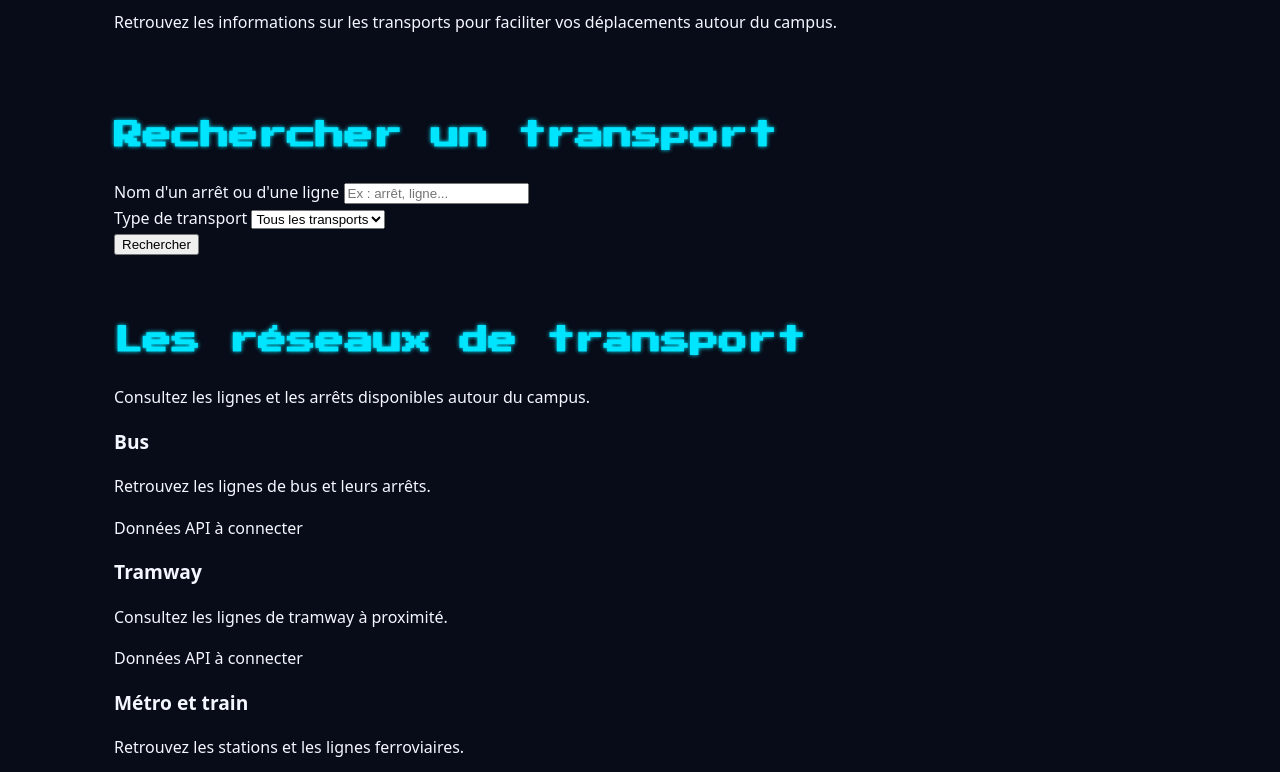
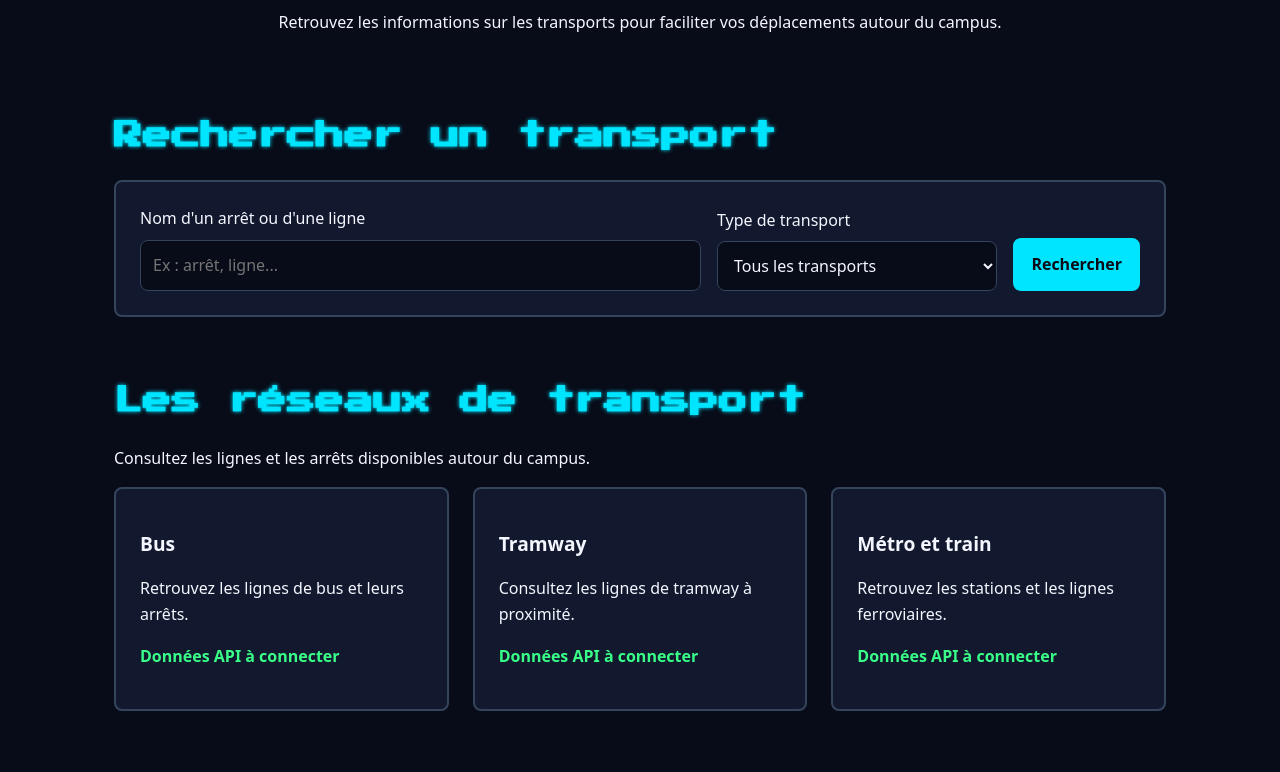
Before and after one commit to Nko1008/Campuslink, a plain HTML site: page CampusLink/transports.html in a window 1280 px wide. Shown: the part 206-978 px from the top of the page. Drawn offline with Linux system fonts and the light colour scheme.

Commit message:
Add styles for transport filters and cards
Added styles for transport filters and cards, including layout and hover effects.

```diff
--- a/CampusLink/style.css
+++ b/CampusLink/style.css
@@ -446,6 +446,103 @@ footer {
 }
 
 
+/* ---------- TRANSPORTS ---------- */
+
+.transport-accueil {
+    text-align: center;
+}
+
+.transport-filtres {
+    display: grid;
+    grid-template-columns: 2fr 1fr auto;
+    align-items: end;
+    gap: 1rem;
+
+    padding: 1.5rem;
+
+    border: 2px solid var(--bordure);
+    border-radius: var(--rayon);
+
+    background-color: var(--fond-carte);
+}
+
+.transport-filtres div {
+    display: flex;
+    flex-direction: column;
+    gap: 0.5rem;
+}
+
+.transport-filtres input,
+.transport-filtres select {
+    width: 100%;
+    padding: 0.75rem;
+
+    border: 1px solid var(--bordure);
+    border-radius: var(--rayon);
+
+    background-color: var(--fond);
+    color: var(--texte);
+
+    font: inherit;
+}
+
+.transport-filtres button {
+    padding: 0.75rem 1rem;
+
+    border: 2px solid var(--neon-bleu);
+    border-radius: var(--rayon);
+
+    background-color: var(--neon-bleu);
+    color: var(--fond);
+
+    font: inherit;
+    font-weight: bold;
+
+    cursor: pointer;
+}
+
+.transport-filtres button:hover {
+    background-color: transparent;
+    color: var(--neon-bleu);
+}
+
+.transport-cartes,
+.transport-informations {
+    display: grid;
+    grid-template-columns: repeat(auto-fit, minmax(220px, 1fr));
+    gap: 1.5rem;
+}
+
+.transport-cartes article,
+.transport-informations article {
+    padding: 1.5rem;
+
+    border: 2px solid var(--bordure);
+    border-radius: var(--rayon);
+
+    background-color: var(--fond-carte);
+}
+
+.transport-cartes article:hover,
+.transport-informations article:hover {
+    border-color: var(--neon-rose);
+    box-shadow: 0 0 8px var(--neon-rose);
+}
+
+.transport-statut {
+    color: var(--neon-vert);
+    font-weight: bold;
+}
+
+@media (max-width: 48em) {
+
+    .transport-filtres {
+        grid-template-columns: 1fr;
+    }
+
+}
+
+
 /* ---------- Responsive téléphone ---------- */
 
 @media (max-width: 48em) {
```
